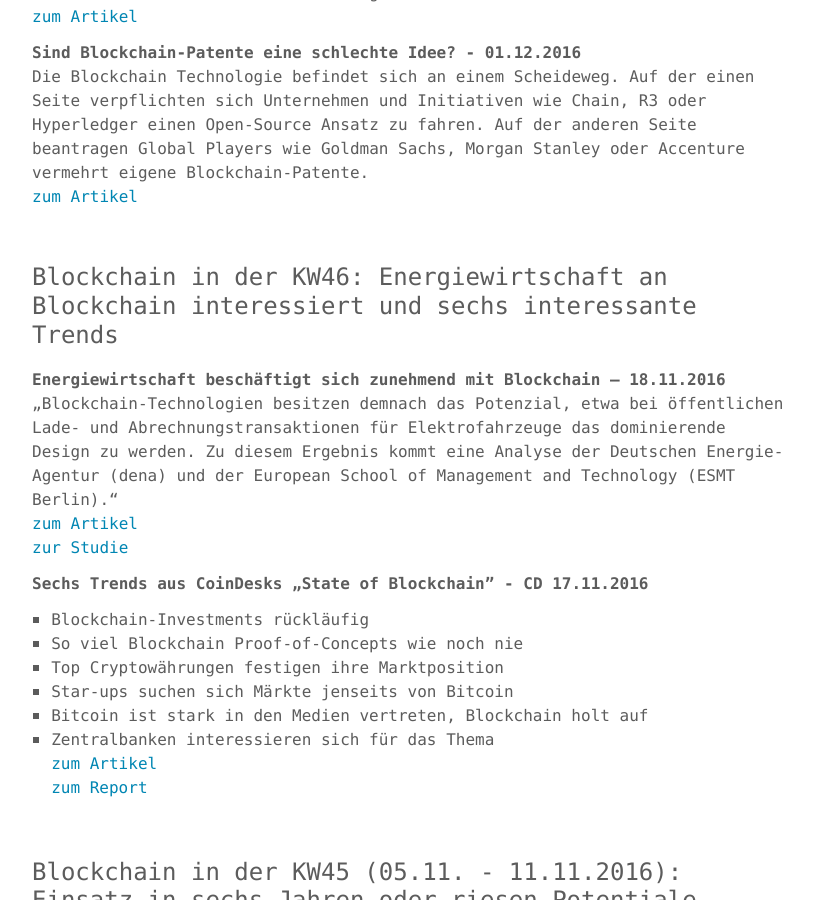
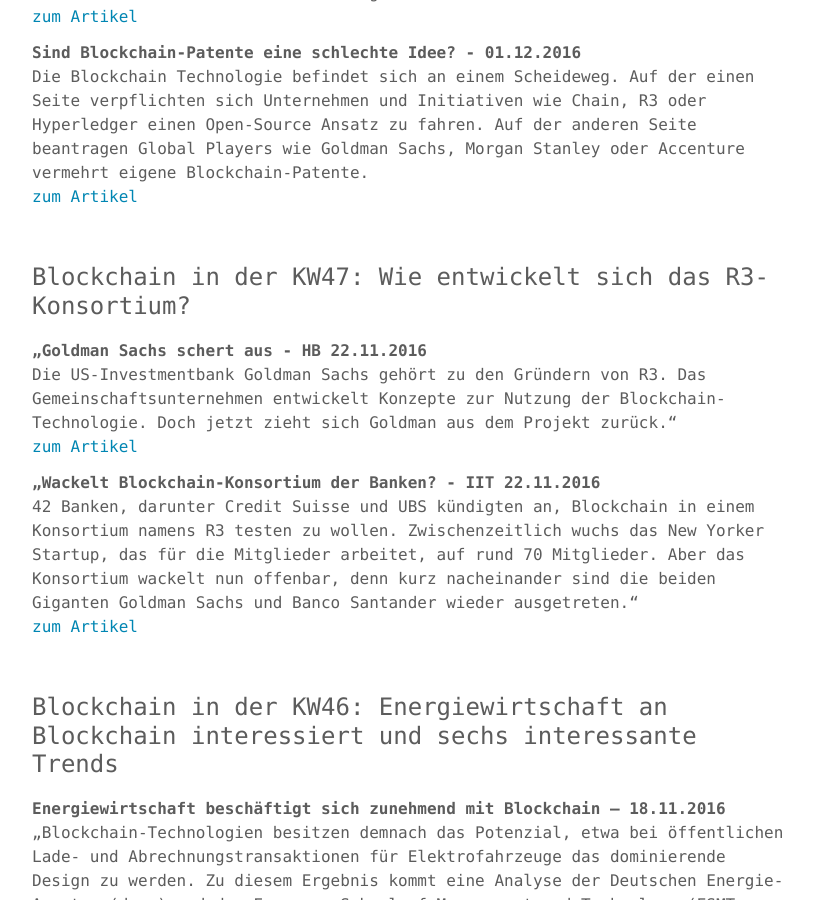
Before and after one commit to blocklab/site, a Jekyll site: the page built from newsletter.md, in a window 1280 px wide and 900 px high, scrolled down 1481 px. Shown: the whole window, without its empty margins (232-1045 px from the left). Built offline with Jekyll 4.4.1, drawn with Linux system fonts in a browser that asks for light colours; comment, search, counter and statistics services are not loaded.

Commit message:
Update newsletter.md

```diff
--- a/newsletter.md
+++ b/newsletter.md
@@ -61,6 +61,22 @@ Auf der Suche nach den besten Start-ups für Produkte im finanztechnologischen B
 Die Blockchain Technologie befindet sich an einem Scheideweg. Auf der einen Seite verpflichten sich Unternehmen und Initiativen wie Chain, R3 oder Hyperledger einen Open-Source Ansatz zu fahren. Auf der anderen Seite beantragen Global Players wie Goldman Sachs, Morgan Stanley oder Accenture vermehrt eigene Blockchain-Patente.
 <br>
 [zum Artikel](http://fortune.com/2016/12/01/blockchain-patents/)
+
+<br>
+
+### Blockchain in der KW47: Wie entwickelt sich das R3-Konsortium?
+
+**„Goldman Sachs schert aus - HB 22.11.2016**
+<br>
+Die US-Investmentbank Goldman Sachs gehört zu den Gründern von R3. Das Gemeinschaftsunternehmen entwickelt Konzepte zur Nutzung der Blockchain-Technologie. Doch jetzt zieht sich Goldman aus dem Projekt zurück.“
+<br>
+[zum Artikel](http://www.handelsblatt.com/unternehmen/banken-versicherungen/blockchain-technologie-goldman-sachs-schert-aus/14880368.html)
+
+**„Wackelt Blockchain-Konsortium der Banken? - IIT 22.11.2016**
+<br>
+42 Banken, darunter Credit Suisse und UBS kündigten an, Blockchain in einem Konsortium namens R3 testen zu wollen. Zwischenzeitlich wuchs das New Yorker Startup, das für die Mitglieder arbeitet, auf rund 70 Mitglieder. Aber das Konsortium wackelt nun offenbar, denn kurz nacheinander sind die beiden Giganten Goldman Sachs und Banco Santander wieder ausgetreten.“
+<br>
+[zum Artikel](http://www.inside-it.ch/articles/45740)
 
 <br>
 
```
